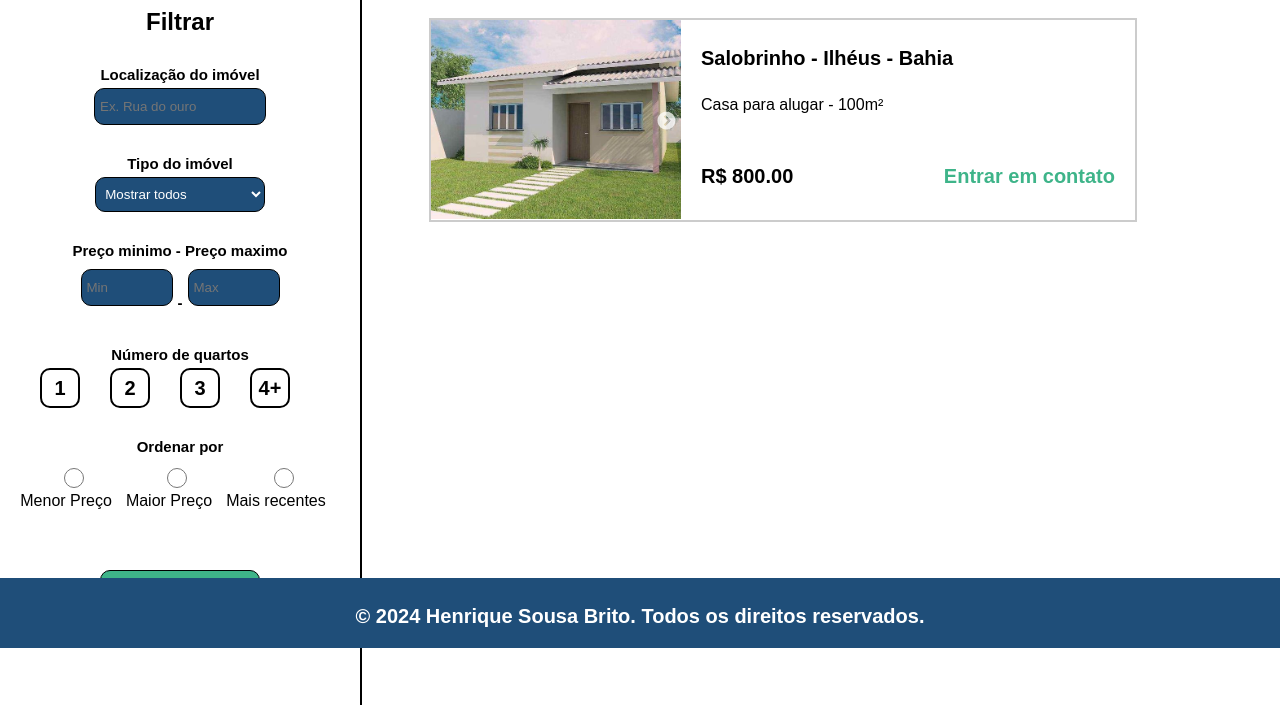
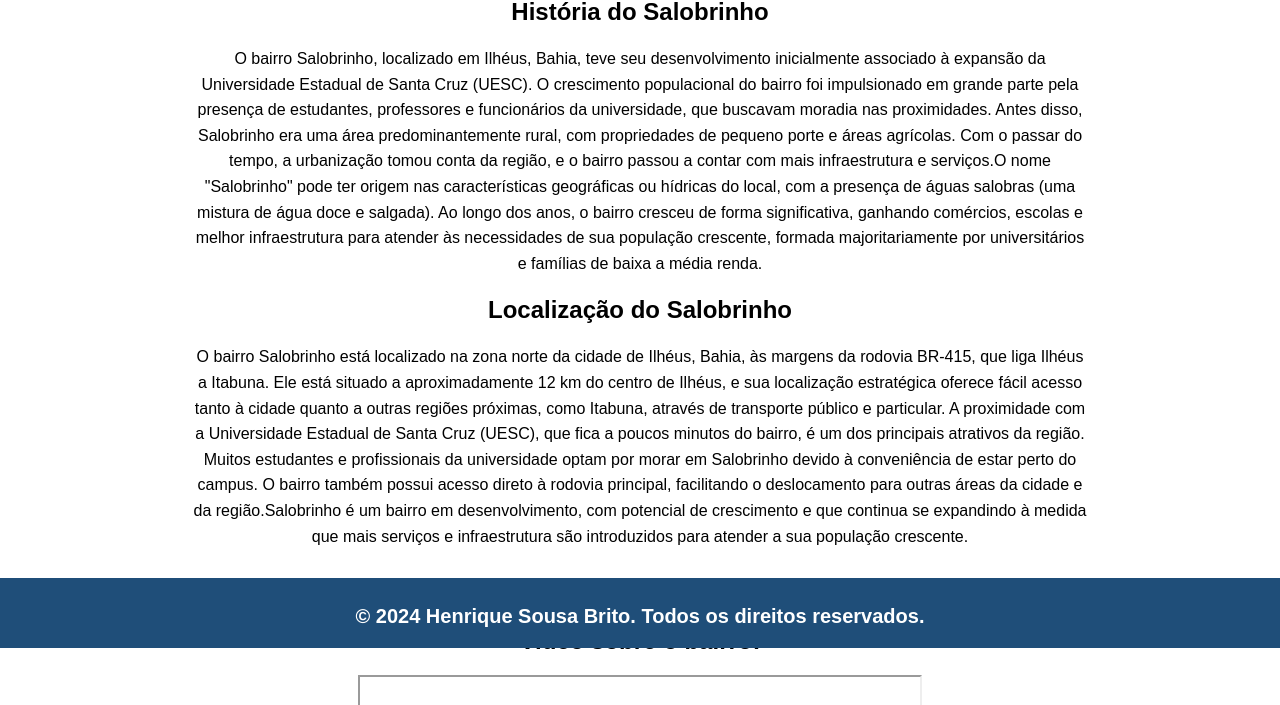
Before and after one commit to HenriqueSBDEV/Alugueis-Salobrinho, a React (Create React App) app in the folder client/: page / in a window 1280 px wide. Shown: the part 152-857 px from the top of the page. Before the commit the page ends 800 px from the top, so only its background shows below. Built offline with nearby package versions, Linux system fonts and the light colour scheme; grey boxes are pictures that could not be loaded.

Commit message:
Comecando a pagina Sobre

```diff
--- a/client/src/App.js
+++ b/client/src/App.js
@@ -1,17 +1,15 @@
 import './App.css';
+import Footer from './components/Footer/Footer';
+import Header from './components/Header/Header';
+import SearchBar from './components/SearchBar/SearchBar';
 //import AluguelCard from './components/AluguelCard.jsx/AluguelCard';
-import Body from './components/BodyPrincipal/BodyPrincipal';
-import Footer from './components/Footer/Footer';
-import "./components/Header/Header"
-import Header from './components/Header/Header';
+import Sobre from './pages/Sobre';
 //import SearchBar from './components/SearchBar/SearchBar';
 
 function App() {
   return (
     <div>
-      <Header></Header>
-      <Body></Body>
-      <Footer></Footer>
+      <Sobre></Sobre>
     </div>
   );
 }
--- /dev/null
+++ b/client/src/pages/Sobre.jsx
@@ -0,0 +1,35 @@
+// import 'bootstrap/dist/css/bootstrap.min.css';
+// import 'bootstrap/dist/js/bootstrap.bundle.min.js';
+import React from "react";
+import "../styles/Sobre/Sobre.css";
+import Header from "../components/Header/Header";
+import Footer from "../components/Footer/Footer"
+
+const Sobre = () => {
+  return (
+    <div>
+      <Header></Header>
+      <div className="sobre-container">
+        <h2 className="title">História do Salobrinho</h2>
+        <p className="paragrafo">O bairro Salobrinho, localizado em Ilhéus, Bahia, teve seu desenvolvimento inicialmente associado à expansão da Universidade Estadual de Santa Cruz (UESC). O crescimento populacional do bairro foi impulsionado em grande parte pela presença de estudantes, professores e funcionários da universidade, que buscavam moradia nas proximidades. Antes disso, Salobrinho era uma área predominantemente rural, com propriedades de pequeno porte e áreas agrícolas. Com o passar do tempo, a urbanização tomou conta da região, e o bairro passou a contar com mais infraestrutura e serviços.O nome "Salobrinho" pode ter origem nas características geográficas ou hídricas do local, com a presença de águas salobras (uma mistura de água doce e salgada). Ao longo dos anos, o bairro cresceu de forma significativa, ganhando comércios, escolas e melhor infraestrutura para atender às necessidades de sua população crescente, formada majoritariamente por universitários e famílias de baixa a média renda.</p>
+        <h2 className="title">Localização do Salobrinho</h2>
+        <p className="paragrafo">O bairro Salobrinho está localizado na zona norte da cidade de Ilhéus, Bahia, às margens da rodovia BR-415, que liga Ilhéus a Itabuna. Ele está situado a aproximadamente 12 km do centro de Ilhéus, e sua localização estratégica oferece fácil acesso tanto à cidade quanto a outras regiões próximas, como Itabuna, através de transporte público e particular. A proximidade com a Universidade Estadual de Santa Cruz (UESC), que fica a poucos minutos do bairro, é um dos principais atrativos da região. Muitos estudantes e profissionais da universidade optam por morar em Salobrinho devido à conveniência de estar perto do campus. O bairro também possui acesso direto à rodovia principal, facilitando o deslocamento para outras áreas da cidade e da região.Salobrinho é um bairro em desenvolvimento, com potencial de crescimento e que continua se expandindo à medida que mais serviços e infraestrutura são introduzidos para atender a sua população crescente.</p>
+        <h2>Infraestrutura</h2>
+        <section>
+          <h2 className="title">Video sobre o bairro:</h2>
+          <iframe
+            src="https://www.youtube.com/embed/EVKPa719W2k"
+            width="560"
+            height="315"
+            title="Vídeo sobre o Salobrinho"
+            allow="accelerometer; autoplay; clipboard-write; encrypted-media; gyroscope; picture-in-picture"
+            allowFullScreen
+          ></iframe>
+        </section>
+      </div>
+      <Footer></Footer>
+    </div>
+  );
+};
+
+export default Sobre;
--- a/client/src/styles/Header/Header.css
+++ b/client/src/styles/Header/Header.css
@@ -7,6 +7,8 @@ body, html {
 }
 
 header {
+  position: fixed;
+  top: 0;
   display: flex;
   justify-content: space-between;
   background-color: #1F4E79;
@@ -48,7 +50,7 @@ a:hover{
   transition: color 0.6s ease;
 }
 
-button{
+.button{
   margin-right: 30px;
   padding: 8px;
   color: #fff;
@@ -59,7 +61,7 @@ button{
   border: none;
 }
 
-button:hover{
+.button:hover{
   color: #1F4E79;
   cursor: pointer;
 }
--- a/client/src/styles/SearchBar/SearchBar.css
+++ b/client/src/styles/SearchBar/SearchBar.css
@@ -41,8 +41,8 @@ select{
 }
 
 .input-min-max{
-  width: 25%;
-  margin: 5px;
+  width: 20%;
+  margin: 20px;
 }
 
 .min-max{
--- /dev/null
+++ b/client/src/styles/Sobre/Sobre.css
@@ -0,0 +1,16 @@
+.sobre-container {
+  margin-top: 150px;
+  width: 100vw;
+  text-align: center;
+}
+
+.paragrafo {
+  max-width: 70%;
+  margin: 0 auto;
+  line-height: 1.6;
+}
+
+.accordion{
+  margin: 0 auto;
+  width: 50%;
+}
```
